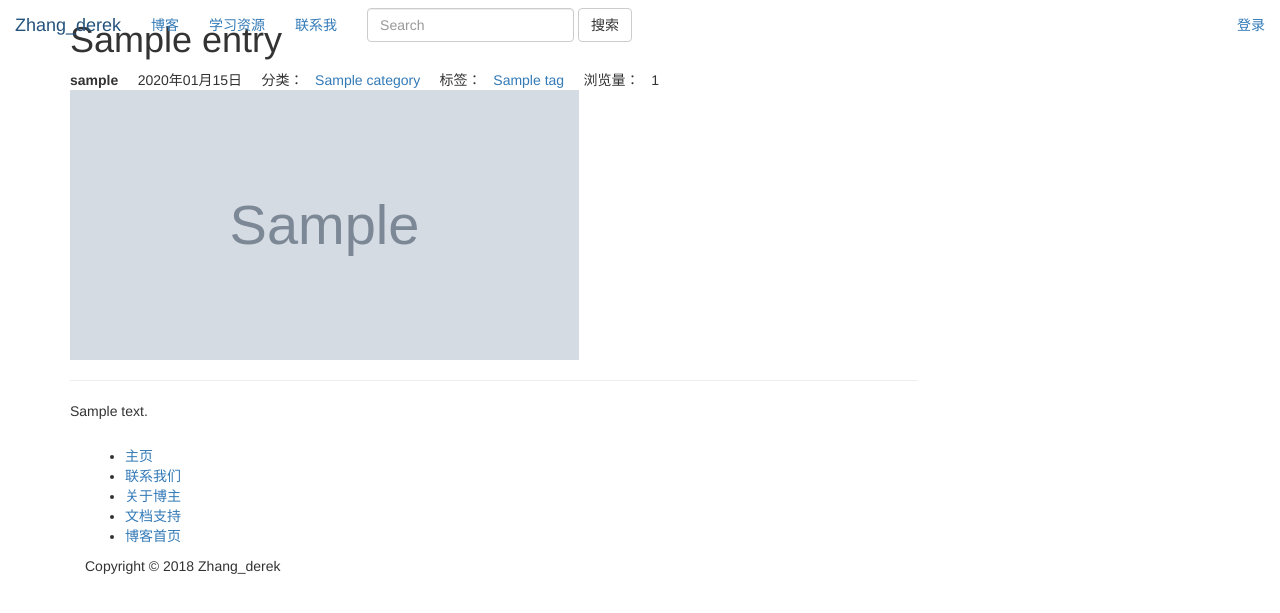
After one commit to JoneNaZi/PersonBlog, a Django app: template my_blog/templates/html/detail.html in a window 1280 px wide. The commit adds this page. Shown: the top 613 px of the page. Run offline with Django 3.2, Linux system fonts and the light colour scheme; the template is opened without the code that fills it: values that come from a table or form of the project are taken from there, others are empty; tables that the repository leaves empty hold one stand-in row (values such as "Sample post"); grey boxes marked "Sample" are stand-in pictures; some libraries are stand-ins or nearby versions.

```diff
--- a/PersonalBlog/settings.py
+++ b/PersonalBlog/settings.py
@@ -126,3 +126,7 @@ STATIC_URL = '/static/'
 STATICFILES_DIRS = [
     os.path.join(BASE_DIR, 'static'),
 ]
+
+# 图片文件更新后存放地址
+MEDIA_ROOT = os.path.join(BASE_DIR, 'media').replace("//", "/")
+MEDIA_URL = '/media/'
--- a/PersonalBlog/urls.py
+++ b/PersonalBlog/urls.py
@@ -14,12 +14,16 @@ Including another URLconf
     2. Add a URL to urlpatterns:  path('blog/', include('blog.urls'))
 """
 from django.contrib import admin
-from django.urls import path
+from django.urls import path, include
 from my_blog import views
+from django.conf import settings
+from django.conf.urls.static import static
 
 urlpatterns = [
     path('admin/', admin.site.urls),
+    path('my_blog/', include('my_blog.urls')),
     path('login/', views.login),
     path('login_action/', views.login_action),
-    path('even_manage/', views.even_manage),
-]
+    path('home_page/', views.home_page),
+    # path('detail/', views.detail),
+] + static(settings.MEDIA_URL, document_root=settings.MEDIA_ROOT)  # 添加图片的url
--- a/my_blog/models.py
+++ b/my_blog/models.py
@@ -1,8 +1,8 @@
 from django.db import models
 from django.contrib.auth.models import User
+from django.urls import reverse
 
 
-# Create your models here.
 class Category(models.Model):
     name = models.CharField('分类', max_length=128)
 
@@ -40,6 +40,10 @@ class Entry(models.Model):
     def __str__(self):
         return self.title
 
+    def get_absolute_url(self):
+        # 获取当前博客详情页的url
+        return reverse("my_blog:detail", kwargs={"blog_id": self.id})  # app名字，详情页url的别名，参数是当前博客的id
+
     def increase_visiting(self):
         # 访问量+1
         self.visiting += 1
--- /dev/null
+++ b/my_blog/templates/html/base.html
@@ -0,0 +1,78 @@
+{% load static %}
+
+<!DOCTYPE html>
+<html lang="zh-CN">
+<head>
+    <meta charset="utf-8">
+    <title>{% block title %}{% endblock %}</title>
+
+    <link href="{% static 'bootstrap-3.3.7-dist/css/bootstrap.min.css' %}" rel="stylesheet">
+    <link href="{% static 'css/blog_nav.css' %}" rel="stylesheet">
+    {% block css %}{% endblock %}
+
+</head>
+<body>
+<nav class="navbar navbar-fixed-top">
+  <div class="container-fluid">
+    <!-- Brand and toggle get grouped for better mobile display -->
+    <div class="navbar-header">
+      <button type="button" class="navbar-toggle collapsed" data-toggle="collapse" data-target="#my-nav" aria-expanded="false">
+        <span class="sr-only">Toggle navigation</span>
+        <span class="icon-bar"></span>
+        <span class="icon-bar"></span>
+        <span class="icon-bar"></span>
+      </button>
+      <a class="navbar-brand" href="#">Zhang_derek</a>
+    </div>
+
+    <!-- Collect the nav links, forms, and other content for toggling -->
+    <div class="collapse navbar-collapse" id="my-nav">
+      <ul class="nav navbar-nav">
+        <li class="active"><a href="#">博客</a></li>
+        <li ><a href="#">学习资源</a></li>
+        <li ><a href="#">联系我</a></li>
+      </ul>
+
+      <form class="navbar-form navbar-left">
+        <div class="form-group">
+          <input type="text" class="form-control" placeholder="Search">
+        </div>
+        <button type="submit" class="btn btn-default">搜索</button>
+      </form>
+
+      <ul class="nav navbar-nav navbar-right">
+        <li><a href="#">登录</a></li>
+      </ul>
+
+    </div><!-- /.navbar-collapse -->
+  </div><!-- /.container-fluid -->
+</nav>
+
+{% block content %}{% endblock %}
+
+ <footer>
+    <div class="footer" role="navigation">
+        <div class="container">
+            <div class="navbar-text">
+                <ul class="footer-text">
+                    <li><a href="#">主页</a></li>
+                               <li><a href="#">联系我们</a></li>
+                               <li><a href="#">关于博主</a></li>
+                               <li><a href="#">文档支持</a></li>
+                               <li><a href="#">博客首页</a></li>
+                </ul>
+                <p>Copyright © 2018 Zhang_derek </p>
+
+            </div>
+        </div>
+    </div>
+</footer>
+
+
+<script src="{% static 'jquery-3.2.1.min.js' %}"></script>
+<script src="{% static 'bootstrap-3.3.7-dist/js/bootstrap.min.js' %}"></script>
+
+{% block script %}{% endblock %}
+
+</body>
+</html>
--- /dev/null
+++ b/my_blog/templates/html/detail.html
@@ -0,0 +1,47 @@
+<!DOCTYPE html>
+<html lang="en">
+<head>
+    <meta charset="UTF-8">
+    <title>Title</title>
+</head>
+<body>
+    {% extends 'html/base.html' %}
+
+    {% block title %}博客详情页{% endblock %}
+
+    {% block content %}
+        <div class="container">
+            <div class="row">
+                <div class="col-md-9">
+                    <h1>{{ entry.title }}</h1>
+                    <p>
+                        <strong>{{ entry.author }}</strong>
+                        &nbsp;&nbsp;&nbsp;&nbsp;{{ entry.created_time|date:'Y年m月d日' }}
+                        &nbsp;&nbsp;&nbsp;&nbsp;分类：
+                        {% for category in entry.category.all %}
+                            &nbsp;&nbsp;<a href="#">{{ category.name }}</a>
+                        {% endfor %}
+
+                        &nbsp;&nbsp;&nbsp;&nbsp;标签：
+                        {% for tag in entry.tags.all %}
+                            &nbsp;&nbsp;<a href="#">{{ tag.name }}</a>
+                        {% endfor %}
+
+                        &nbsp;&nbsp;&nbsp;&nbsp;浏览量：
+                                &nbsp;&nbsp;{{ entry.visiting }}
+
+                        {% if entry.img %}
+                            <img src="{{ entry.img.url }}" width="60%" height="270px"/>
+                        {% endif %}
+                        <hr />
+                        <p>
+                            {{ entry.body }}
+                        </p>
+                    </p>
+                </div>
+            </div>
+        </div>
+
+    {% endblock %}
+</body>
+</html>
--- a/my_blog/urls.py
+++ b/my_blog/urls.py
@@ -2,7 +2,10 @@ from django.urls import re_path
 from . import views
 
 urlpatterns = [
-    re_path('^$', views.login, name='login'),
-    re_path(r'^$', views.login_action, name='login_action'),
-    re_path(r'^$', views.even_manage, name='even_manage'),
+    re_path('^$', views.login),
+    re_path(r'^$', views.login_action),
+    re_path(r'^$', views.home_page),
+    re_path(r'^$', views.detail, name="blog_detail"),
 ]
+
+app_name = 'my_blog'
```
Also changed, not shown: my_blog/templates/html/home_page.html (+26 -88 lines), my_blog/views.py (+12 -3 lines).
